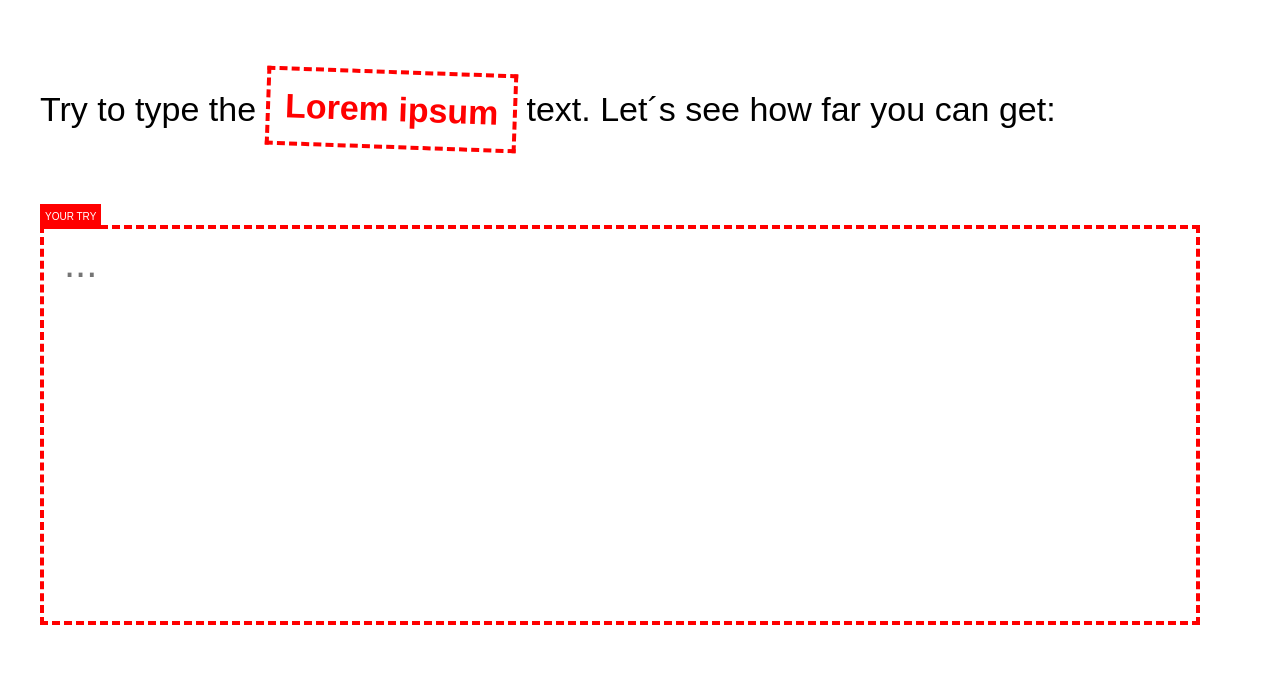
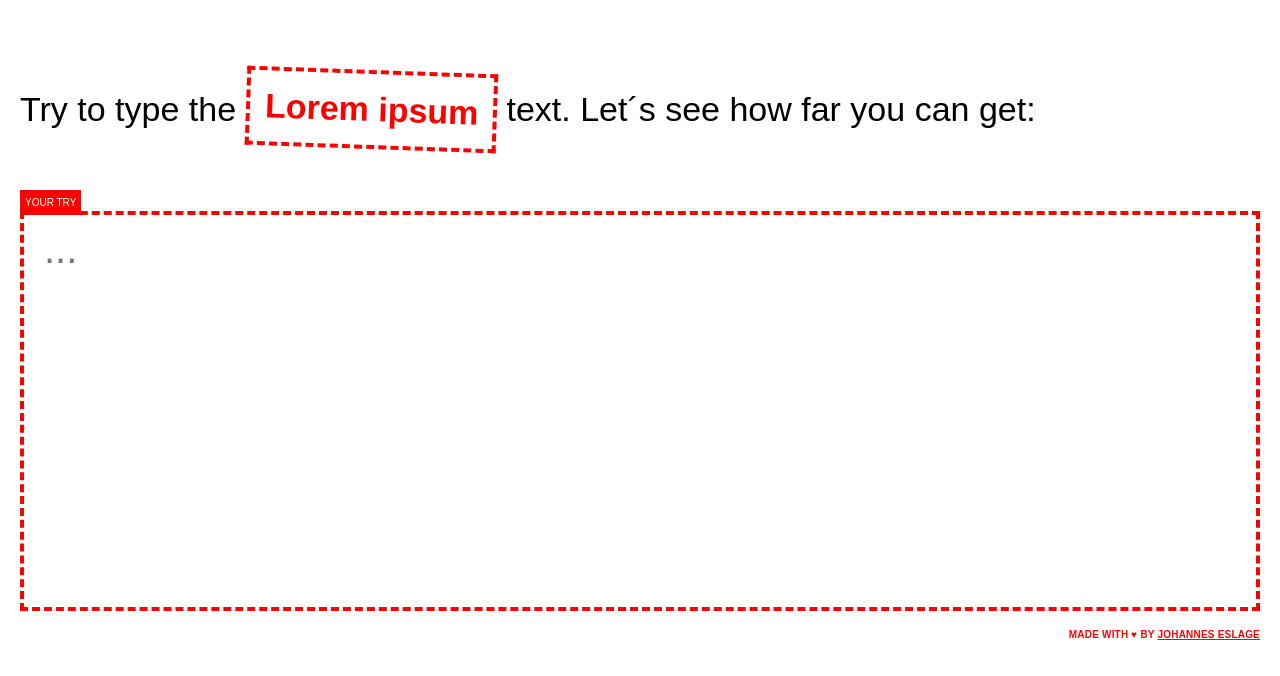
Before and after one commit to jeslage/lorem-ipsum-game, a Svelte app: page / in a window 1280 px wide. Shown: the top 676 px of the page. Built offline with nearby package versions, Linux system fonts and the light colour scheme.

Commit message:
Updated styling, added credits, added sharing

```diff
--- a/public/global.css
+++ b/public/global.css
@@ -12,10 +12,16 @@ body {
 a {
   color: inherit;
   text-decoration: none;
+  text-decoration: none;
+  border-bottom: 4px dashed red;
+}
+
+p {
+  margin: 20px 0;
 }
 
 a:hover {
-  text-decoration: underline;
+  border-bottom: 4px solid red;
 }
 
 label {
@@ -33,6 +39,8 @@ textarea {
   outline: none;
   border: none;
   background: transparent;
+  resize: none;
+  width: 100%;
 }
 
 main {
@@ -41,7 +49,5 @@ main {
   box-sizing: border-box;
   font-family: sans-serif;
   margin: 70px auto;
-  width: calc(100% - 80px);
-  min-height: calc(100vh - 240px);
   max-width: 1240px;
 }
--- a/src/App.svelte
+++ b/src/App.svelte
@@ -82,17 +82,12 @@
     color: red;
   }
 
-  textarea {
-    width: calc(100% - 40px);
-    resize: none;
-  }
-
   button {
     background-color: transparent;
     outline: none;
     font-weight: bold;
     font-size: 34px;
-    margin: 20px 0 0;
+    margin: 0;
     padding: 10px 20px 13px;
     cursor: pointer;
     border: 4px dashed red;
@@ -109,8 +104,35 @@
     border: 4px dashed red;
     color: red;
     font-weight: bold;
+    display: inline-block;
     transform: rotate(2deg);
-    display: inline-block;
+  }
+
+  .sharing {
+    display: flex;
+    align-items: center;
+  }
+
+  .sharing p {
+    flex-grow: 2;
+  }
+  .sharing button {
+    margin: 20px 0 20px 20px;
+  }
+
+  .credits {
+    color: red;
+    font-size: 10px;
+    letter-spacing: 0.02em;
+    text-align: right;
+    text-transform: uppercase;
+    font-weight: bold;
+    margin: 2px 0;
+  }
+
+  .credits a {
+    text-decoration: underline;
+    border: none;
   }
 </style>
 
@@ -125,8 +147,25 @@
     <p>{original.toLowerCase()}</p>
     <p class="try">{text.toLowerCase()}</p>
   </div>
+  <div class="sharing">
+    <p>
+      Share on
+      <a
+        target="_blank"
+        rel="noopener noreferrer"
+        href={`http://twitter.com/share?text=I achieved ${letters} ${letters === 1 ? 'letter' : 'letters'} of the 'lorem ipsum' text. How many can you achieve?&url=http://lorem-ipsum-game.netlify.com&hashtags=loremipsum,game`}>
+        Twitter
+      </a>
+      or
+      <a
+        href="https://www.facebook.com/sharer/sharer.php?u=http://lorem-ipsum-game.netlify.com"
+        target="_blank">
+        Facebook
+      </a>
 
-  <button on:click={() => handleRetry()}>Retry</button>
+    </p>
+    <button on:click={() => handleRetry()}>Retry</button>
+  </div>
 {:else if pasteError}
   <p>
     Hey, that is not fair!
@@ -150,4 +189,13 @@
     spellcheck="false"
     on:paste={() => handlePaste()}
     on:keyup={() => handleKeyUp()} />
+  <p class="credits">
+    Made with ♥ by
+    <a
+      href="https://github.com/jeslage"
+      target="_blank"
+      rel="noopener noreferrer">
+      Johannes Eslage
+    </a>
+  </p>
 {/if}
```
